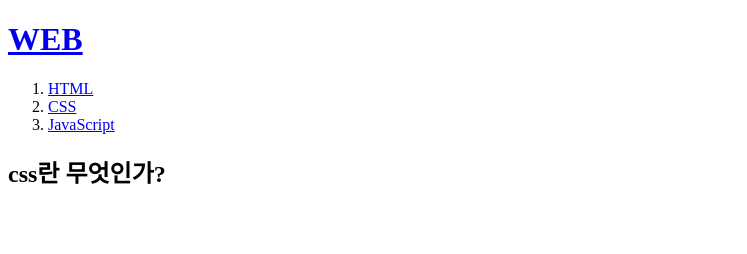
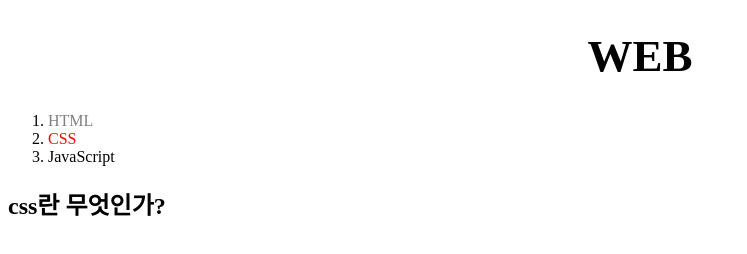
Before and after one commit to kyutaeofway/web1, a plain HTML site: page 2.HTML in a window 1280 px wide. Shown: the whole page, without its empty margins (0-747 px from the left). Drawn offline with Linux system fonts and the light colour scheme.

Commit message:
first css

```diff
--- a/2.HTML
+++ b/2.HTML
@@ -3,13 +3,29 @@
 <head>
 <title>WEB1-css</title>
 <meta charset="utf-8">
+<style>
+    a{
+        color:black;
+        text-decoration: none;
+    }
+    h1{
+    font-size:45px;
+    text-align:center;
+    }
+.saw{
+    color:gray;
+    }
+#active{
+    color:red;
+    }
+    </style>
 </head>
 
 <body>
     <h1><a href="index.html"> WEB</a></h1>
 <ol>
-    <li><a href="1.html"> HTML</a></li>
-    <li><a href="2.html"> CSS</a></li>
+    <li><a href="1.html" class="saw"> HTML</a></li>
+    <li><a href="2.html" class="saw" id="active"> CSS</a></li>
     <li><a href="3.html"> JavaScript</a></li>
 </ol>
 
```
Also changed, not shown: 1.HTML (+22 -2 lines), 3.HTML (+12 -1 lines), index.HTML (+10 -0 lines), coding.jpg.
